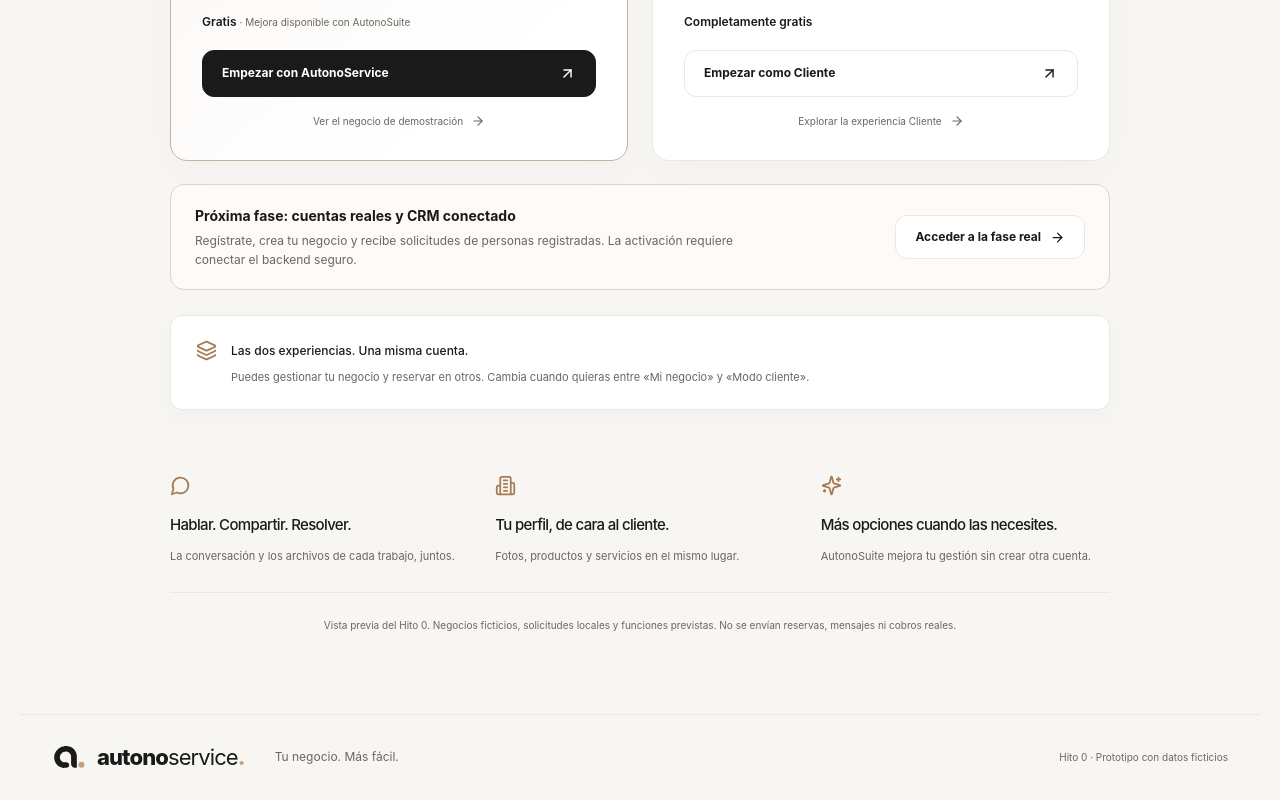
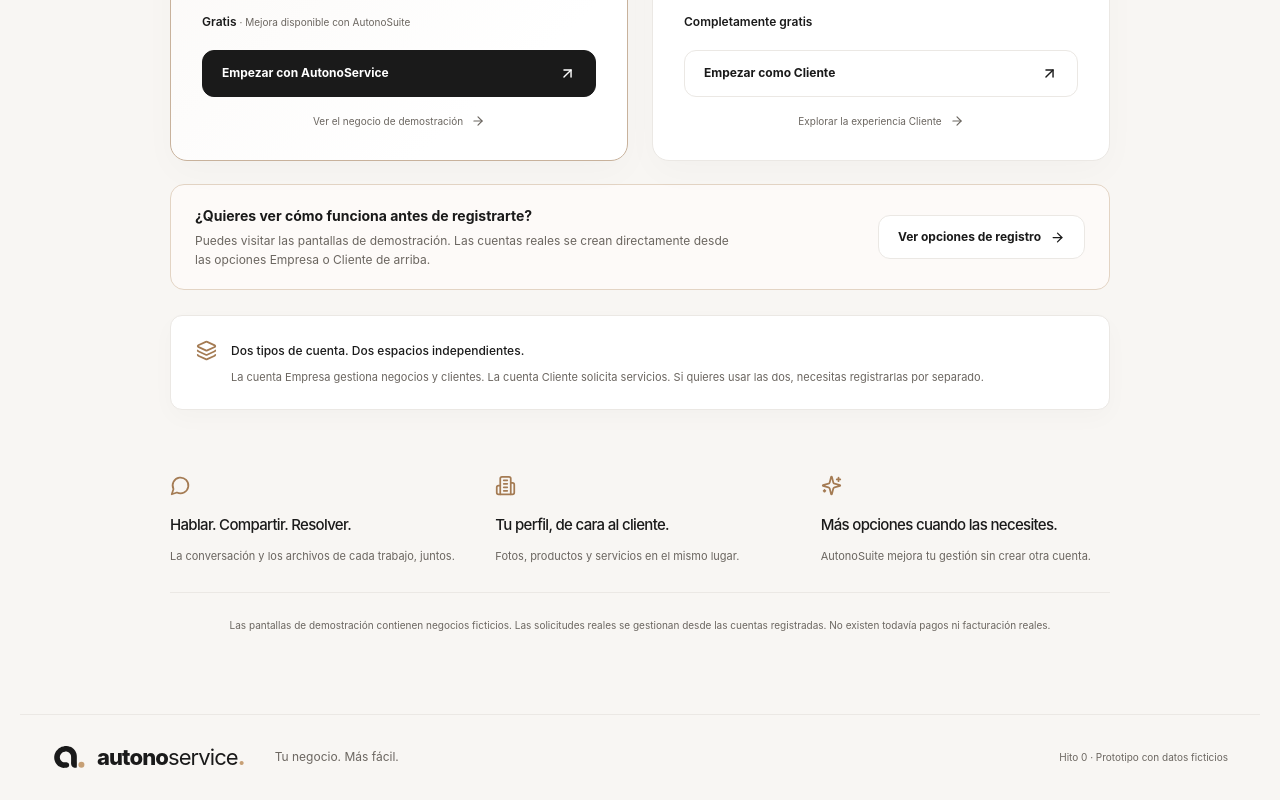
Before and after one commit to quimfuentes28code/EZ-SHOP, a Next.js app: page / in a window 1280 px wide. Shown: the part 764-1564 px from the top of the page. Built offline with nearby package versions, Linux system fonts and the light colour scheme.

Commit message:
Route home Empresa and Cliente CTA buttons to distinct real signup experiences

```diff
--- a/src/app/page.tsx
+++ b/src/app/page.tsx
@@ -35,7 +35,7 @@ export default function HomePage() {
     <div className="container home">
       <section className="experience-intro">
         <span className="eyebrow">
-          <span className="intro-dot" /> UNA CUENTA. TU FORMA DE USARLA.
+          <span className="intro-dot" /> DOS TIPOS DE CUENTA. TU ESPACIO.
         </span>
         <h1>
           ¿Cómo quieres utilizar
@@ -44,7 +44,7 @@ export default function HomePage() {
         </h1>
         <p>Tu negocio. Más fácil.</p>
         <span className="intro-prototype">
-          <ShieldCheck size={14} /> Prototipo navegable · Sin registro real
+          <ShieldCheck size={14} /> Registro real disponible · Algunas herramientas siguen en desarrollo
         </span>
       </section>
       <section className="experience-options" aria-label="Elige tu experiencia">
@@ -80,8 +80,7 @@ export default function HomePage() {
           <Link
             className="button primary"
             aria-label="Empezar con AutonoService"
-            href="/onboarding"
-            onClick={() => setDemoExperience("business")}
+            href="/registro/empresa"
           >
             Empezar con AutonoService <ArrowUpRight size={17} />
           </Link>
@@ -123,8 +122,7 @@ export default function HomePage() {
           <Link
             className="button secondary"
             aria-label="Empezar como Cliente"
-            href="/registro"
-            onClick={() => setDemoExperience("customer")}
+            href="/registro/cliente"
           >
             Empezar como Cliente <ArrowUpRight size={17} />
           </Link>
@@ -139,31 +137,30 @@ export default function HomePage() {
       </section>
       <section className="real-phase-entry" aria-label="Cuentas conectadas">
         <div>
-          <strong>Próxima fase: cuentas reales y CRM conectado</strong>
-          <p>Regístrate, crea tu negocio y recibe solicitudes de personas registradas. La activación requiere conectar el backend seguro.</p>
+          <strong>¿Quieres ver cómo funciona antes de registrarte?</strong>
+          <p>Puedes visitar las pantallas de demostración. Las cuentas reales se crean directamente desde las opciones Empresa o Cliente de arriba.</p>
         </div>
-        <Link href="/real" className="button secondary">Acceder a la fase real <ArrowRight size={15} /></Link>
+        <Link href="/real" className="button secondary">Ver opciones de registro <ArrowRight size={15} /></Link>
       </section>
       <div className="one-account-note">
         <Layers3 size={21} />
         <div>
-          <strong>Las dos experiencias. Una misma cuenta.</strong>
+          <strong>Dos tipos de cuenta. Dos espacios independientes.</strong>
           <p>
-            Puedes gestionar tu negocio y reservar en otros. Cambia cuando
-            quieras entre «Mi negocio» y «Modo cliente».
+            La cuenta Empresa gestiona negocios y clientes. La cuenta Cliente solicita servicios. Si quieres usar las dos, necesitas registrarlas por separado.
           </p>
         </div>
       </div>
       {last && (
         <div className="resume-experience">
           <span>
-            Tu última experiencia:{" "}
+            Última vista de demostración:{" "}
             <strong>
               {last === "business" ? "Mi negocio" : "Modo cliente"}
             </strong>
           </span>
           <Link href={last === "business" ? "/empresa" : "/cliente"}>
-            Continuar donde estabas <ArrowRight size={14} />
+            Continuar demostración <ArrowRight size={14} />
           </Link>
         </div>
       )}
@@ -185,8 +182,7 @@ export default function HomePage() {
         </div>
       </section>
       <p className="home-disclaimer">
-        Vista previa del Hito 0. Negocios ficticios, solicitudes locales y
-        funciones previstas. No se envían reservas, mensajes ni cobros reales.
+        Las pantallas de demostración contienen negocios ficticios. Las solicitudes reales se gestionan desde las cuentas registradas. No existen todavía pagos ni facturación reales.
       </p>
     </div>
   );
```
